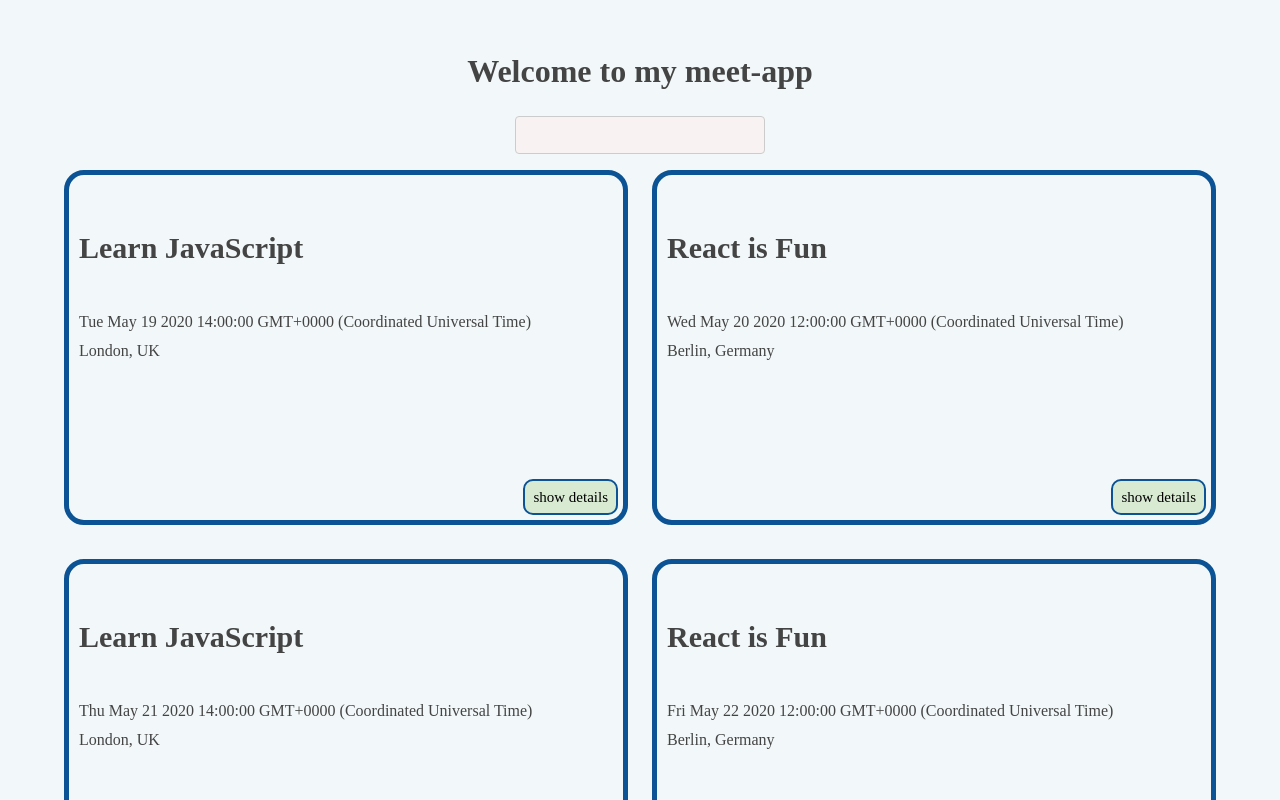
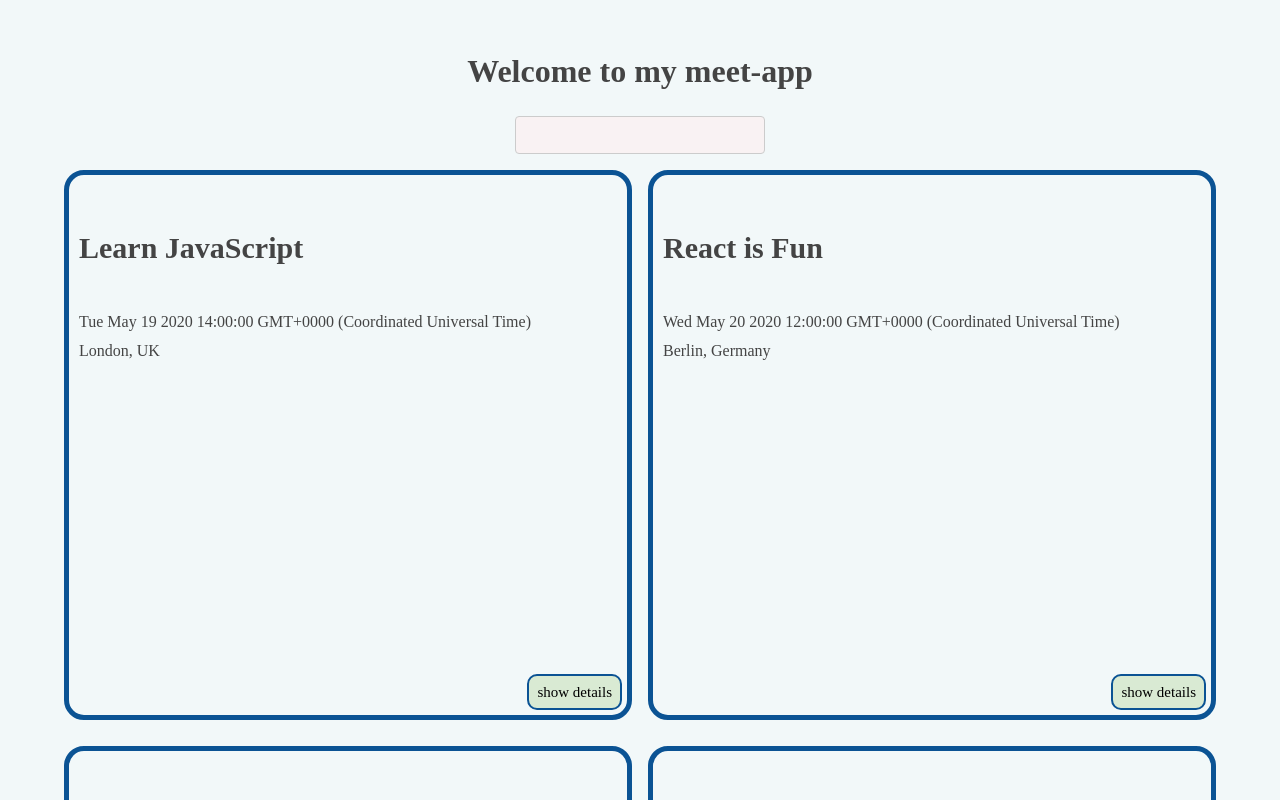
Before and after one commit to Junior-22/meet-app, a React (Create React App) app: page / in a window 1280 px wide. Shown: the top 800 px of the page. Built offline with nearby package versions, Linux system fonts and the light colour scheme; a web font is replaced by a local one.

Commit message:
fix styling

```diff
--- a/src/App.css
+++ b/src/App.css
@@ -27,7 +27,7 @@
 .EventList {
   display: grid;
   grid-template-columns: repeat(auto-fit, minmax(400px, 2fr));
-  gap: 1.5rem;
+  gap: 1rem;
   justify-content: center;
 }
 
@@ -114,7 +114,7 @@ input[type="number"] {
   border: 5px solid var(--border-color);
   border-radius: 20px;
   position: relative;
-  height: 355px;
+  height: 550px;
 }
 
 .title {
@@ -141,6 +141,7 @@ input[type="number"] {
   outline: none;
   cursor: pointer;
   overflow: hidden;
+  margin-top: 20px;
 }
 
 .btn-details:hover {
```
